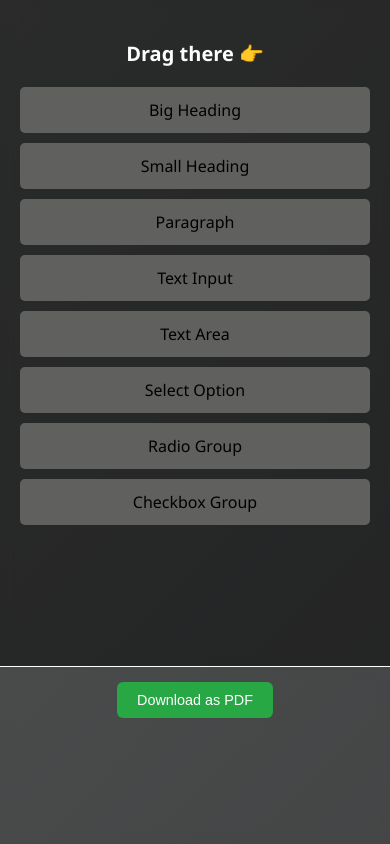
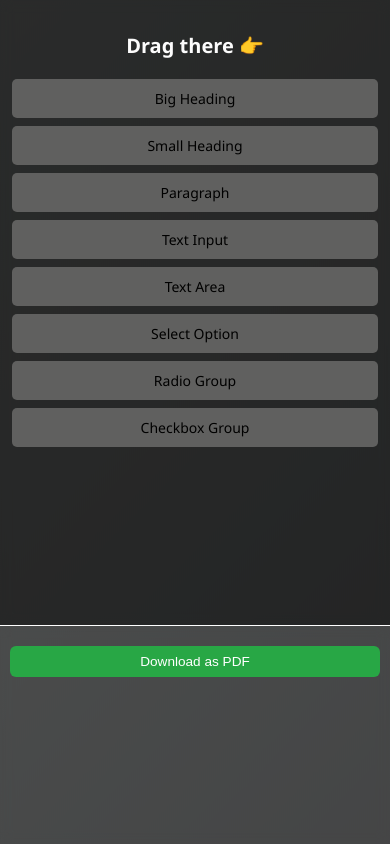
Before and after one commit to Neerajtata1527/Notify, a Flask app: page / in a window 390 px wide. Run offline with Flask 3, Linux system fonts and the light colour scheme; some libraries are stand-ins or nearby versions.

Commit message:
Update style.css

```diff
--- a/static/style.css
+++ b/static/style.css
@@ -232,3 +232,74 @@ input[type="text"], textarea, select {
     font-size: 0.9rem;
   }
 }
+
+/* EVEN MORE MOBILE RESPONSIVE (under 400px) */
+@media (max-width: 400px) {
+  body {
+    font-size: 14px;
+  }
+
+  .toolbox {
+    padding: 12px;
+  }
+
+  .toolbox .draggable {
+    font-size: 14px;
+    padding: 10px;
+    margin: 8px 0;
+  }
+
+  .form-builder {
+    padding: 10px;
+    gap: 10px;
+  }
+
+  .form-builder .heading {
+    font-size: 20px;
+    padding: 12px;
+  }
+
+  .element-box {
+    padding: 10px;
+    margin-bottom: 10px;
+  }
+
+  .button-group {
+    top: 2px;
+    right: 2px;
+  }
+
+  .button-group button {
+    padding: 3px 6px;
+    font-size: 12px;
+  }
+
+  .option-box {
+    flex-direction: column;
+    gap: 4px;
+  }
+
+  .option-box button {
+    align-self: flex-end;
+    font-size: 14px;
+  }
+
+  .option-input {
+    padding: 6px;
+  }
+
+  input[type="text"],
+  textarea,
+  select {
+    padding: 6px;
+    font-size: 14px;
+  }
+
+  .download-button {
+    font-size: 0.85rem;
+    padding: 8px 16px;
+    width: 100%;
+    align-self: center;
+    margin-top: 10px;
+  }
+}
```
